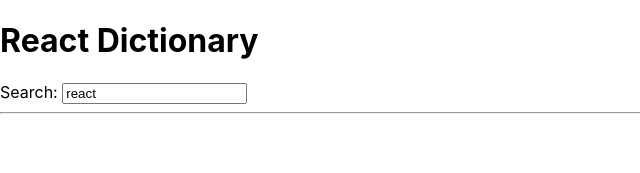
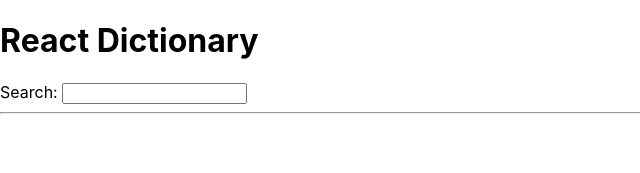
Before and after one commit to GoranTopic/Reactjs-playground, a React (Create React App) app: page / in a window 1280 px wide. Shown: the top 173 px of the page, without its empty margins (0-640 px from the left). Built offline with nearby package versions, Linux system fonts and the light colour scheme.

Commit message:
checkpoint

```diff
--- a/src/App.js
+++ b/src/App.js
@@ -1,21 +1,22 @@
 import React from 'react';
 import './App.css';
-import { dict } from "./dictionary";
+import { dict } from "./dictionary_super_short";
 
 function App() {
 
-	//  use useState hook stat to the previous value in local storage or toe the new value of 'react'
-	const [searchTerm, setSearchTerm] = React.useState( localStorage.getItem('search') || 'react');
-
-
-	// use useEffect hook to save the state of searchterm into memeory everytime it is mutated
-	React.useEffect( () => localStorage.setItem('search', searchTerm, [searchTerm]) )
+	const useSemiPersistentSate = key => {
+			const [value, setValue] = React.useState( localStorage.getItem(key) || '');
+			React.useEffect( key => localStorage.setItem(key, setValue) , [value] );
+			return [value, setValue];
+	}
+		// get state fuctions
+	const [ searchTerm, setSearchTerm] = useSemiPersistentSate('search')
 
 	// handle the change by seting the state variable to
 	const handleChange = change => setSearchTerm(change.target.value);
 
 	// filter the dic with the searchedterm
-	const searchedDict = searchTerm.length >= 2 ?  dict.filter( entry => entry.word.includes(searchTerm) ) : []
+	const searchedDict = searchTerm.length >= 1?  dict.filter( entry => entry.word.includes(searchTerm) ) : []
 
 
 	const data ={
```
Also changed, not shown: 1 other file (tests, documents, lock files or other folders).
